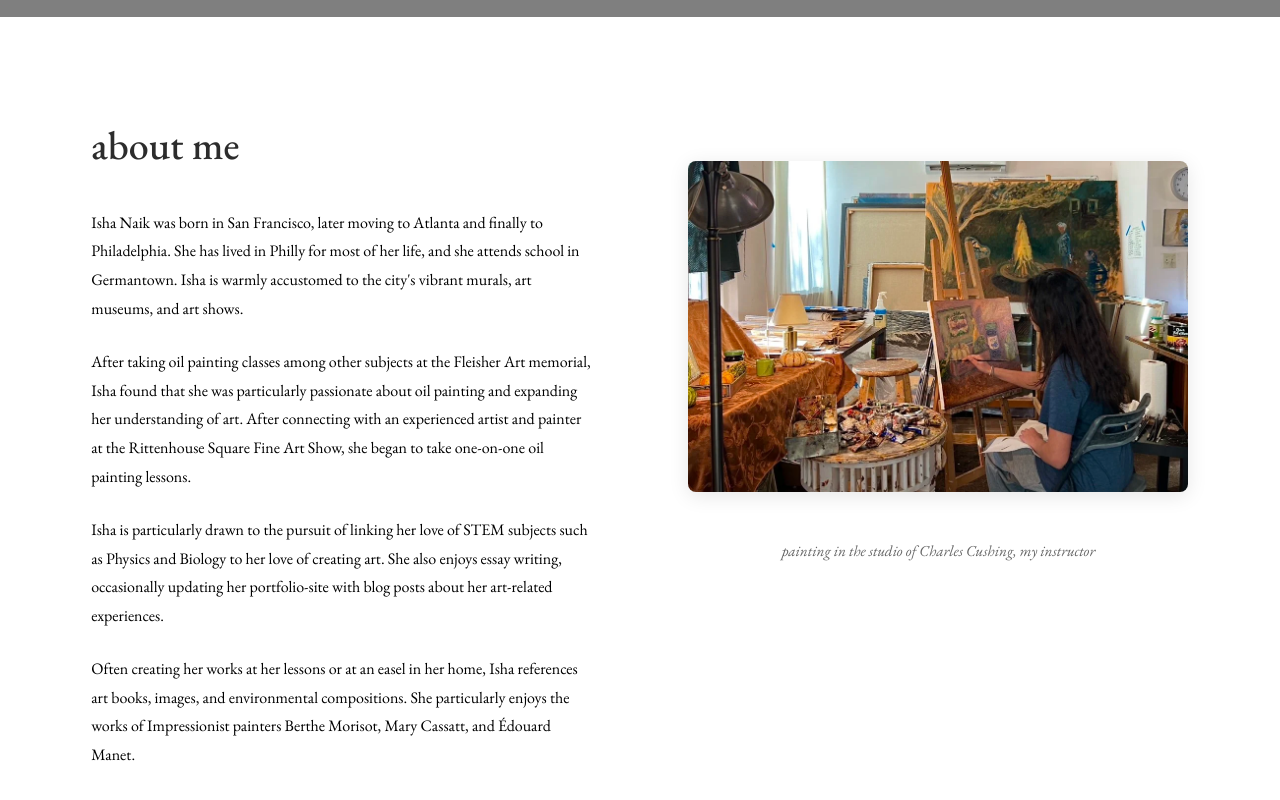
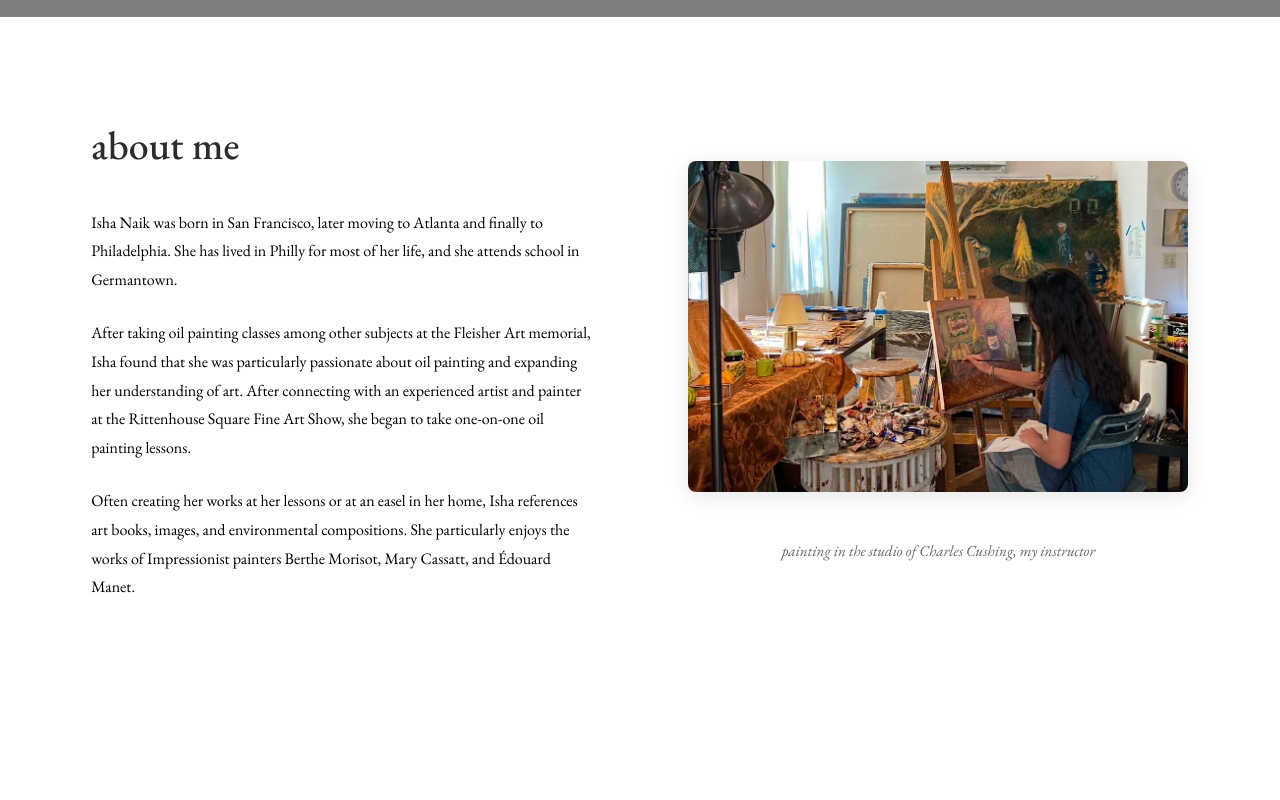
Before and after one commit to inaik26/Art-Portfolio-Website, a plain HTML site: page index.html in a window 1280 px wide. Shown: the part 650-1450 px from the top of the page. Drawn offline with nearby package versions, Linux system fonts and the light colour scheme; grey boxes are pictures that could not be loaded.

Commit message:
About: remove two sentences from about section per request

```diff
--- a/index.html
+++ b/index.html
@@ -71,11 +71,11 @@
                         <h2>about me</h2>
 
                         <div class="about-text">
-                            <p>Isha Naik was born in San Francisco, later moving to Atlanta and finally to Philadelphia. She has lived in Philly for most of her life, and she attends school in Germantown. Isha is warmly accustomed to the city's vibrant murals, art museums, and art shows.</p>
+                            <p>Isha Naik was born in San Francisco, later moving to Atlanta and finally to Philadelphia. She has lived in Philly for most of her life, and she attends school in Germantown.</p>
 
                             <p>After taking oil painting classes among other subjects at the Fleisher Art memorial, Isha found that she was particularly passionate about oil painting and expanding her understanding of art. After connecting with an experienced artist and painter at the Rittenhouse Square Fine Art Show, she began to take one-on-one oil painting lessons.</p>
 
-                            <p>Isha is particularly drawn to the pursuit of linking her love of STEM subjects such as Physics and Biology to her love of creating art. She also enjoys essay writing, occasionally updating her portfolio-site with blog posts about her art-related experiences.</p>
+
 
                             <p>Often creating her works at her lessons or at an easel in her home, Isha references art books, images, and environmental compositions. She particularly enjoys the works of Impressionist painters Berthe Morisot, Mary Cassatt, and Édouard Manet.</p>
                         </div>
```
